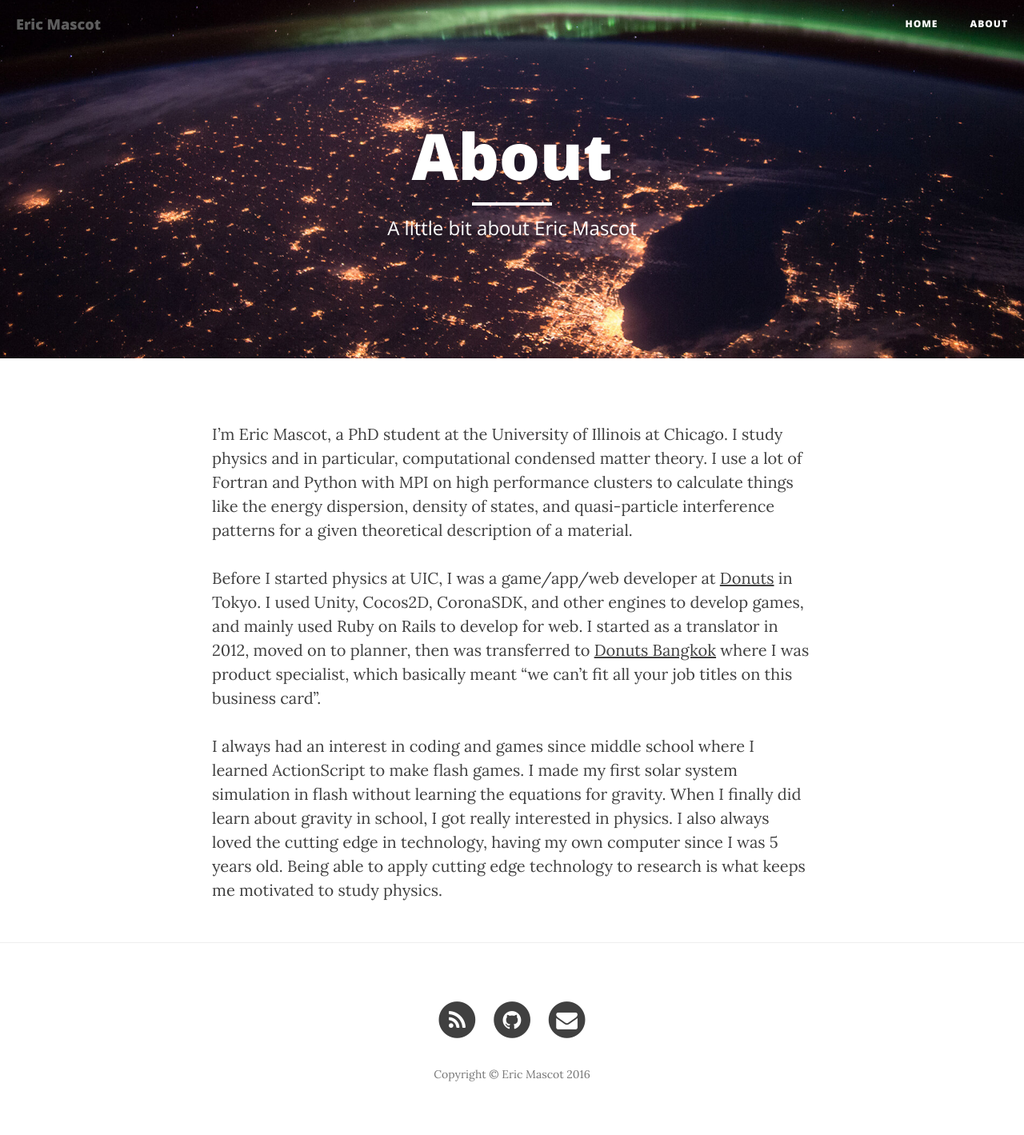
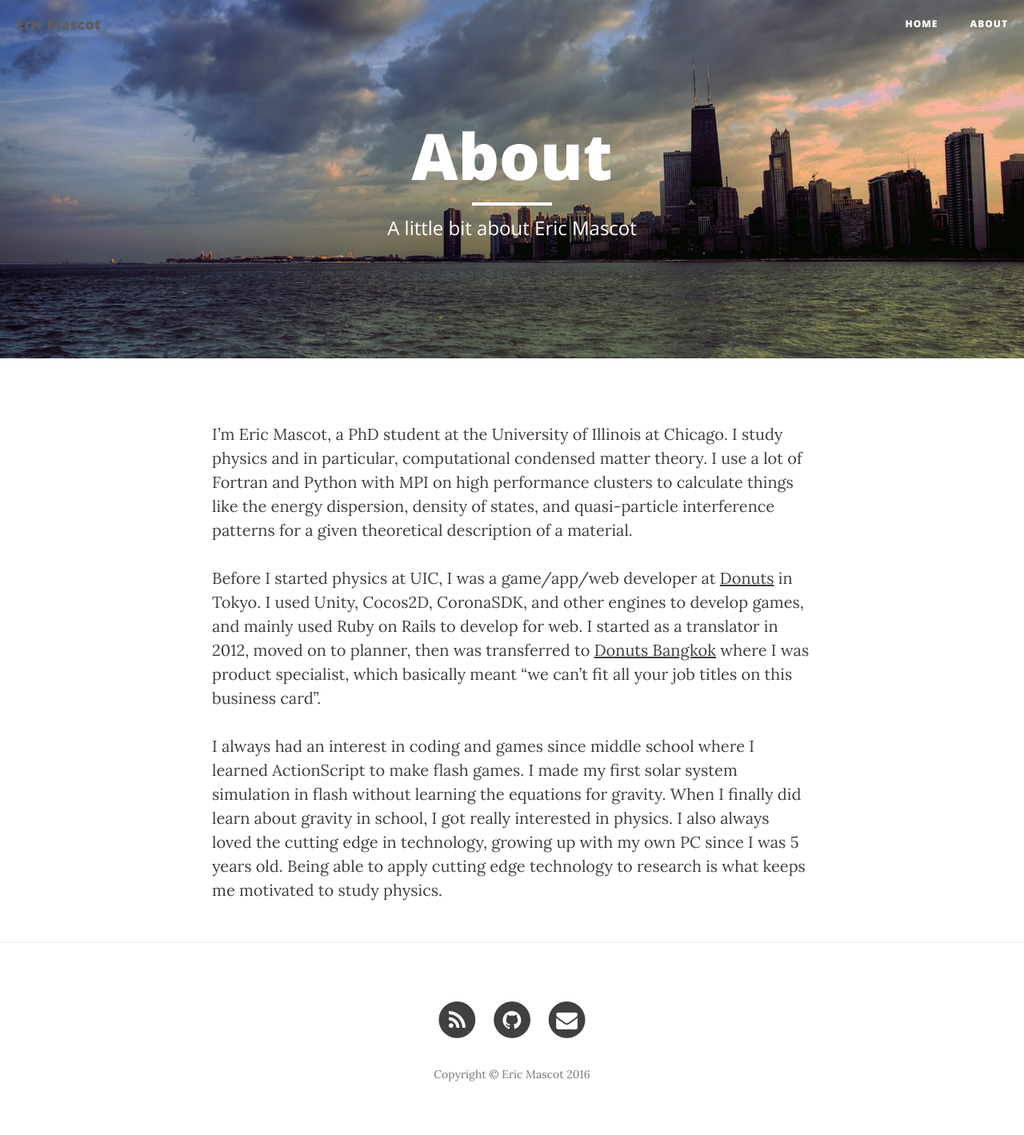
Before and after one commit to emascot/emascot.github.io, a Jekyll site: the page built from about.markdown, in a window 1280 px wide. Shown: the whole page at 80% size. Built offline with Jekyll 4.4.1, drawn with Linux system fonts in a browser that asks for light colours; nearby versions of some CDN libraries.

Commit message:
update about page

```diff
--- a/about.markdown
+++ b/about.markdown
@@ -2,7 +2,7 @@
 layout: page
 title: "About"
 description: "A little bit about Eric Mascot"
-header-img: "img/about-bg.jpg"
+image: "img/about-bg.jpg"
 ---
 
 I'm Eric Mascot, a PhD student at the University of Illinois at Chicago.
@@ -16,5 +16,5 @@ I started as a translator in 2012, moved on to planner, then was transferred to
 I always had an interest in coding and games since middle school where I learned ActionScript to make flash games.
 I made my first solar system simulation in flash without learning the equations for gravity.
 When I finally did learn about gravity in school, I got really interested in physics.
-I also always loved the cutting edge in technology, having my own computer since I was 5 years old.
+I also always loved the cutting edge in technology, growing up with my own PC since I was 5 years old.
 Being able to apply cutting edge technology to research is what keeps me motivated to study physics.
```
